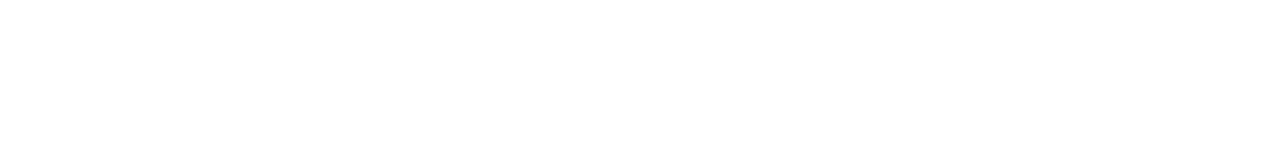
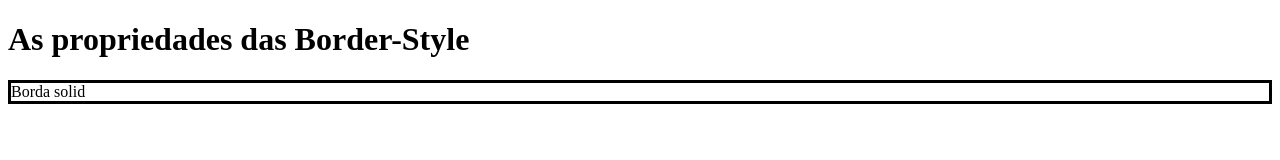
Before and after one commit to willlofc/bordas-09-04-2024, a plain HTML site: page index.html in a window 1280 px wide. Drawn offline with Linux system fonts and the light colour scheme.

Commit message:
Coloquei Borda Sólida
Na aula eu apenas coloquei border-style: solid;

```diff
--- a/index.html
+++ b/index.html
@@ -4,8 +4,10 @@
     <meta charset="UTF-8">
     <meta name="viewport" content="width=device-width, initial-scale=1.0">
     <title>Bordas</title>
+    <link rel="stylesheet" href="style.css">
 </head>
 <body>
-
+    <h1>As propriedades das Border-Style</h1>
+    <p class="solid">Borda solid</p>
 </body>
 </html>
--- a/style.css
+++ b/style.css
@@ -0,0 +1,4 @@
+.solid
+{
+    border-style: solid;
+}
```
